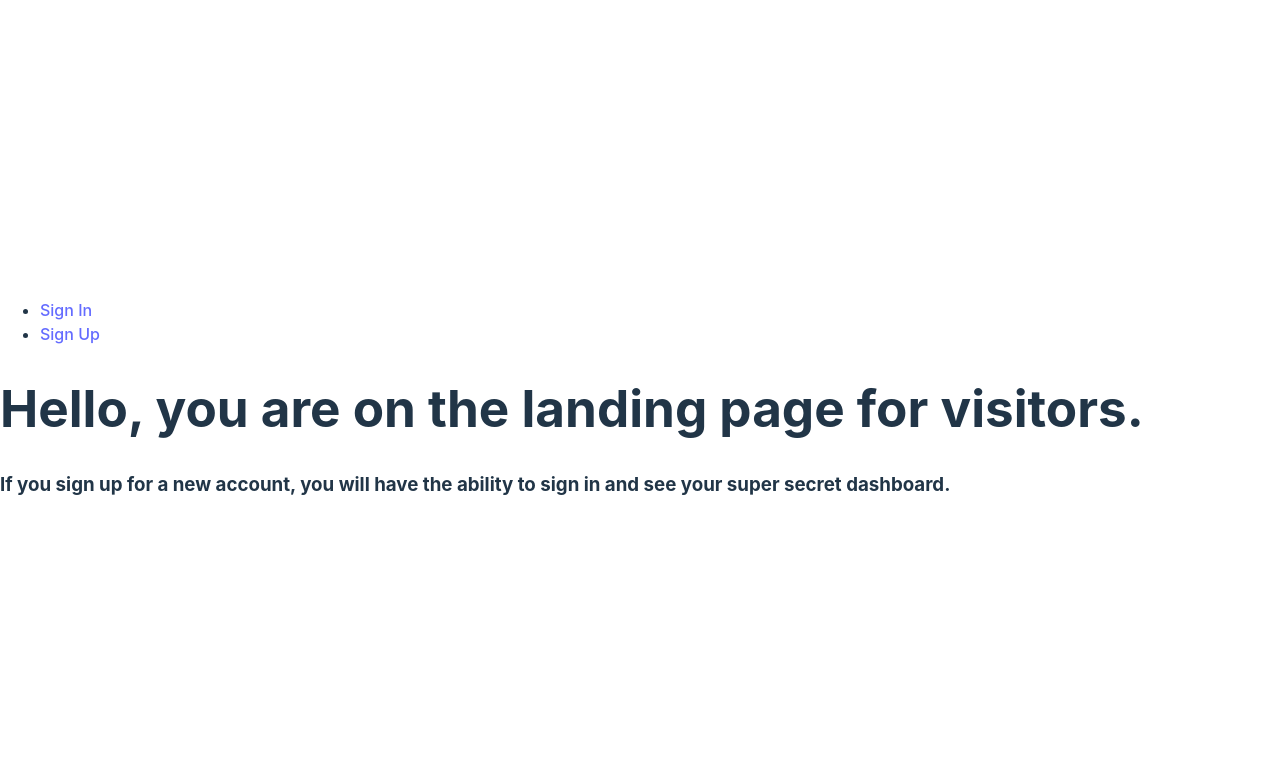
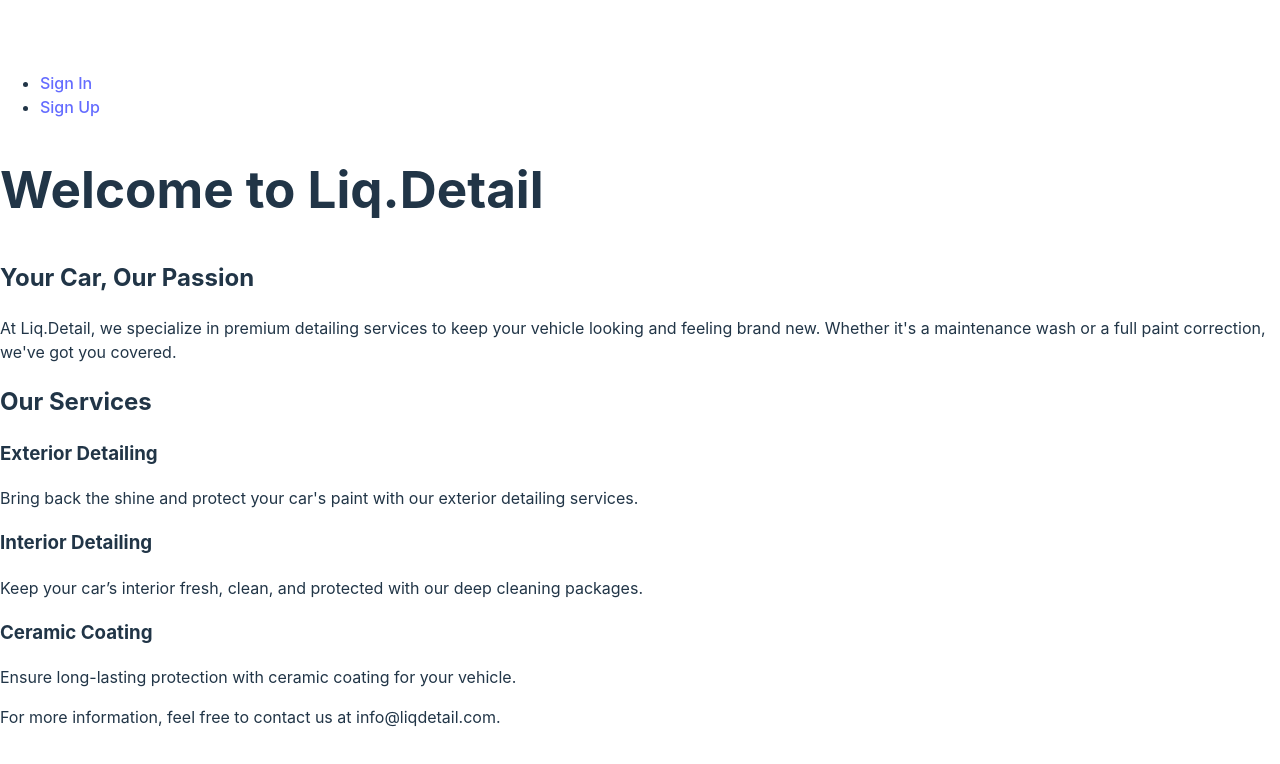
Before and after one commit to xsm3z/liq-detail-frontend, a React (Vite) app: page / in a window 1280 px wide. Shown: the top 764 px of the page. Built offline with nearby package versions, Linux system fonts and the light colour scheme; no server answers.

Commit message:
added service component, and booking functionality

```diff
--- a/src/App.jsx
+++ b/src/App.jsx
@@ -5,6 +5,7 @@ import Landing from "./components/Landing";
 import Dashboard from "./components/Dashboard";
 import SignupForm from "./components/SignupForm";
 import SigninForm from "./components/SigninForm";
+import Services from "./components/ServiceList";
 import * as authService from "./services/authService";
 
 const App = () => {
@@ -20,12 +21,17 @@ const App = () => {
       <NavBar user={user} handleSignout={handleSignout} />
       <Routes>
         {user ? (
-          <Route path="/" element={<Dashboard user={user} />} />
+          <>
+            <Route path="/" element={<Dashboard user={user} />} />
+            <Route path="/services" element={<Services />} />
+          </>
         ) : (
-          <Route path="/" element={<Landing />} />
+          <>
+            <Route path="/" element={<Landing />} />
+            <Route path="/signup" element={<SignupForm setUser={setUser} />} />
+            <Route path="/signin" element={<SigninForm setUser={setUser} />} />
+          </>
         )}
-        <Route path="/signup" element={<SignupForm setUser={setUser} />} />
-        <Route path="/signin" element={<SigninForm setUser={setUser} />} />
       </Routes>
     </>
   );
--- a/src/components/Dashboard.jsx
+++ b/src/components/Dashboard.jsx
@@ -1,7 +1,6 @@
 import { useEffect, useState } from "react";
-import dayjs from "dayjs";
 import { getUserVehicles, addVehicle, deleteVehicle } from "../services/vehicleService";
-import { getUserBookings, deleteBooking, updateBooking } from "../services/bookingService";
+import { getUserBookings, deleteBooking } from "../services/bookingService";
 
 const Dashboard = ({ user }) => {
   const [vehicles, setVehicles] = useState([]);
@@ -11,19 +10,14 @@ const Dashboard = ({ user }) => {
     model: '',
     year: '',
   });
-  const [bookingFormData, setBookingFormData] = useState({
-    date: '',
-    timeSlot: '',
-  });
 
-  // Fetch vehicles and bookings
   useEffect(() => {
     const fetchData = async () => {
       try {
         const fetchedVehicles = await getUserVehicles();
         const fetchedBookings = await getUserBookings();
-        setVehicles(Array.isArray(fetchedVehicles) ? fetchedVehicles : []); // Ensure array
-        setBookings(Array.isArray(fetchedBookings) ? fetchedBookings : []);  // Ensure array
+        setVehicles(fetchedVehicles);
+        setBookings(fetchedBookings);
       } catch (err) {
         console.log(err);
       }
@@ -31,12 +25,10 @@ const Dashboard = ({ user }) => {
     fetchData();
   }, []);
 
-  // Handle vehicle form changes
   const handleVehicleChange = (e) => {
     setVehicleFormData({ ...vehicleFormData, [e.target.name]: e.target.value });
   };
 
-  // Handle adding a new vehicle
   const handleVehicleSubmit = async (e) => {
     e.preventDefault();
     try {
@@ -48,35 +40,19 @@ const Dashboard = ({ user }) => {
     }
   };
 
-  // Handle deleting a vehicle
   const handleDeleteVehicle = async (vehicleId) => {
     try {
       await deleteVehicle(vehicleId);
+
       setVehicles(vehicles.filter((vehicle) => vehicle._id !== vehicleId));
-    } catch (err) {
-      console.log(err);
-    }
-  };
 
-  // Handle booking form changes
-  const handleBookingChange = (e, bookingId) => {
-    setBookingFormData({ ...bookingFormData, [e.target.name]: e.target.value });
-  };
-
-  // Handle updating a booking
-  const handleUpdateBooking = async (bookingId) => {
-    try {
-      await updateBooking(bookingId, bookingFormData);
-      const updatedBookings = bookings.map((booking) =>
-        booking._id === bookingId ? { ...booking, ...bookingFormData } : booking
-      );
+      const updatedBookings = bookings.filter((booking) => booking.vehicle._id !== vehicleId);
       setBookings(updatedBookings);
     } catch (err) {
       console.log(err);
     }
   };
 
-  // Handle deleting a booking
   const handleDeleteBooking = async (bookingId) => {
     try {
       await deleteBooking(bookingId);
@@ -93,16 +69,12 @@ const Dashboard = ({ user }) => {
       <section>
         <h2>Your Vehicles</h2>
         <ul>
-          {Array.isArray(vehicles) && vehicles.length > 0 ? (
-            vehicles.map((vehicle) => (
+          {vehicles.map((vehicle) => (
             <li key={vehicle._id}>
-                {vehicle.make} {vehicle.model} ({vehicle.year})
+              <p>{vehicle.make} {vehicle.model} ({vehicle.year})</p>
               <button onClick={() => handleDeleteVehicle(vehicle._id)}>Delete Vehicle</button>
             </li>
-            ))
-          ) : (
-            <li>No vehicles found</li>
-          )}
+          ))}
         </ul>
 
         <h3>Add a New Vehicle</h3>
@@ -135,36 +107,17 @@ const Dashboard = ({ user }) => {
       <section>
         <h2>Your Bookings</h2>
         <ul>
-          {Array.isArray(bookings) && bookings.length > 0 ? (
-            bookings.map((booking) => (
+          {bookings.map((booking) => (
             <li key={booking._id}>
+              <p>
                 Vehicle: {booking.vehicle.make} {booking.vehicle.model}<br />
                 Service: {booking.service.name}<br />
-                Date: {dayjs(booking.date).format('MMMM D, YYYY')}<br />
+                Date: {booking.date}<br />
                 Time Slot: {booking.timeSlot}
-                <h4>Update Booking</h4>
-                <form onSubmit={() => handleUpdateBooking(booking._id)}>
-                  <input
-                    type="date"
-                    name="date"
-                    value={dayjs(bookingFormData.date).format('YYYY-MM-DD')}
-                    onChange={(e) => handleBookingChange(e, booking._id)}
-                  />
-                  <input
-                    type="text"
-                    name="timeSlot"
-                    placeholder="Time Slot"
-                    value={bookingFormData.timeSlot}
-                    onChange={(e) => handleBookingChange(e, booking._id)}
-                  />
-                  <button type="submit">Update Booking</button>
-                </form>
+              </p>
               <button onClick={() => handleDeleteBooking(booking._id)}>Delete Booking</button>
             </li>
-            ))
-          ) : (
-            <li>No bookings found</li>
-          )}
+          ))}
         </ul>
       </section>
     </main>
--- a/src/components/Landing.jsx
+++ b/src/components/Landing.jsx
@@ -1,11 +1,48 @@
 const Landing = () => {
   return (
     <main>
-      <h1>Hello, you are on the landing page for visitors.</h1>
-      <h3>
-        If you sign up for a new account, you will have the ability to sign in
-        and see your super secret dashboard.
-      </h3>
+      <section>
+        <h1>Welcome to Liq.Detail</h1>
+        <h2>Your Car, Our Passion</h2>
+        <p>
+          At Liq.Detail, we specialize in premium detailing services to keep
+          your vehicle looking and feeling brand new. Whether it's a maintenance
+          wash or a full paint correction, we've got you covered.
+        </p>
+      </section>
+
+      <section>
+        <h2>Our Services</h2>
+        <div>
+          <div>
+            <h3>Exterior Detailing</h3>
+            <p>
+              Bring back the shine and protect your car's paint with our
+              exterior detailing services.
+            </p>
+          </div>
+          <div>
+            <h3>Interior Detailing</h3>
+            <p>
+              Keep your car’s interior fresh, clean, and protected with our deep
+              cleaning packages.
+            </p>
+          </div>
+          <div>
+            <h3>Ceramic Coating</h3>
+            <p>
+              Ensure long-lasting protection with ceramic coating for your
+              vehicle.
+            </p>
+          </div>
+        </div>
+      </section>
+
+      <footer>
+        <p>
+          For more information, feel free to contact us at info@liqdetail.com.
+        </p>
+      </footer>
     </main>
   );
 };
--- a/src/components/NavBar.jsx
+++ b/src/components/NavBar.jsx
@@ -1,25 +1,38 @@
-import { Link } from 'react-router-dom';
+import { Link } from "react-router-dom";
 
 const NavBar = ({ user, handleSignout }) => {
   return (
     <>
-      { user ? (
+      {user ? (
         <nav>
           <ul>
-            <li><Link to="/">Home</Link></li>
-            <li><Link to="" onClick={handleSignout}>Sign Out</Link></li>
+            <li>
+              <Link to="/">Home</Link>
+            </li>
+            <li>
+              <Link to="/services">Services</Link>
+            </li>
+            <li>
+              <Link to="" onClick={handleSignout}>
+                Sign Out
+              </Link>
+            </li>
           </ul>
         </nav>
       ) : (
         <nav>
           <ul>
-            <li><Link to="/signin">Sign In</Link></li>
-            <li><Link to="/signup">Sign Up</Link></li>
+            <li>
+              <Link to="/signin">Sign In</Link>
+            </li>
+            <li>
+              <Link to="/signup">Sign Up</Link>
+            </li>
           </ul>
         </nav>
       )}
     </>
-  )
-}
+  );
+};
 
 export default NavBar;
--- a/src/components/ServiceList.jsx
+++ b/src/components/ServiceList.jsx
@@ -0,0 +1,97 @@
+import { useEffect, useState } from "react";
+import { getServices } from "../services/serviceService";
+import { getUserVehicles } from "../services/vehicleService";
+import { createBooking } from "../services/bookingService";
+import dayjs from "dayjs";
+
+const Services = () => {
+  const [services, setServices] = useState([]);
+  const [vehicles, setVehicles] = useState([]);
+  const [selectedVehicle, setSelectedVehicle] = useState('');
+  const [selectedDate, setSelectedDate] = useState(dayjs().format("YYYY-MM-DD"));
+  const [timeSlot, setTimeSlot] = useState('9:00 AM');
+
+  useEffect(() => {
+    const fetchData = async () => {
+      try {
+        const fetchedServices = await getServices();
+        const fetchedVehicles = await getUserVehicles();
+        setServices(Array.isArray(fetchedServices) ? fetchedServices : Object.values(fetchedServices));
+        setVehicles(Array.isArray(fetchedVehicles) ? fetchedVehicles : []);
+        setSelectedVehicle(fetchedVehicles.length > 0 ? fetchedVehicles[0]._id : '');
+      } catch (err) {
+        console.log(err);
+      }
+    };
+    fetchData();
+  }, []);
+
+  const handleBookService = async (serviceId) => {
+    if (!selectedVehicle) {
+      alert('Please select a vehicle before booking.');
+      return;
+    }
+
+    const bookingData = {
+      vehicleId: selectedVehicle,
+      serviceId,
+      date: dayjs(selectedDate).format("YYYY-MM-DD"),
+      timeSlot,
+    };
+
+    try {
+      const newBooking = await createBooking(bookingData);
+      alert('Service booked successfully!');
+    } catch (err) {
+      console.log(err);
+      alert('Error booking the service');
+    }
+  };
+
+  return (
+    <main>
+      <h2>Available Services</h2>
+      <ul>
+        {Array.isArray(services) && services.length > 0 ? (
+          services.map((service) => (
+            <li key={service._id}>
+              <h3>{service.name}</h3>
+              <p>{service.description}</p>
+              <p>Price: ${service.price}</p>
+
+              <label>Select Vehicle: </label>
+              <select
+                value={selectedVehicle}
+                onChange={(e) => setSelectedVehicle(e.target.value)}
+              >
+                {vehicles.map((vehicle) => (
+                  <option key={vehicle._id} value={vehicle._id}>
+                    {vehicle.make} {vehicle.model} ({vehicle.year})
+                  </option>
+                ))}
+              </select>
+
+              <label>Select Booking Date: </label>
+              <input
+                type="date"
+                value={selectedDate}
+                onChange={(e) => setSelectedDate(e.target.value)}
+              />
+              <label>Select Time Slot: </label>
+              <input
+                type="text"
+                value={timeSlot}
+                onChange={(e) => setTimeSlot(e.target.value)}
+              />
+              <button onClick={() => handleBookService(service._id)}>Book</button>
+            </li>
+          ))
+        ) : (
+          <li>No services found</li>
+        )}
+      </ul>
+    </main>
+  );
+};
+
+export default Services;
```
Also changed, not shown: src/components/BookingForm.jsx (deleted). Lines whose indentation alone changed are shown as unchanged.
